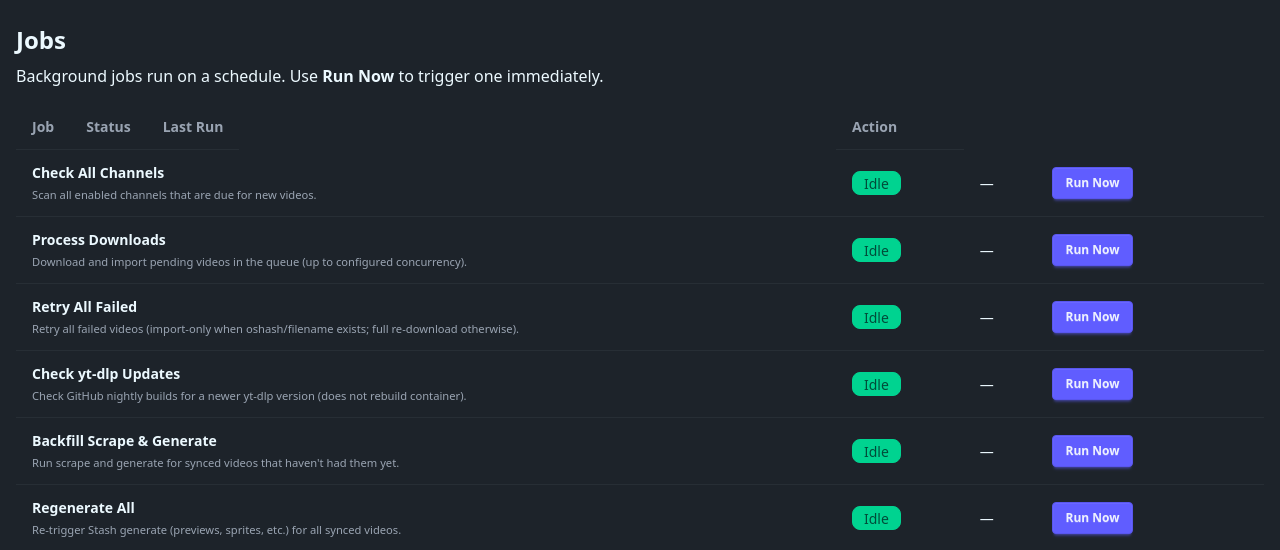
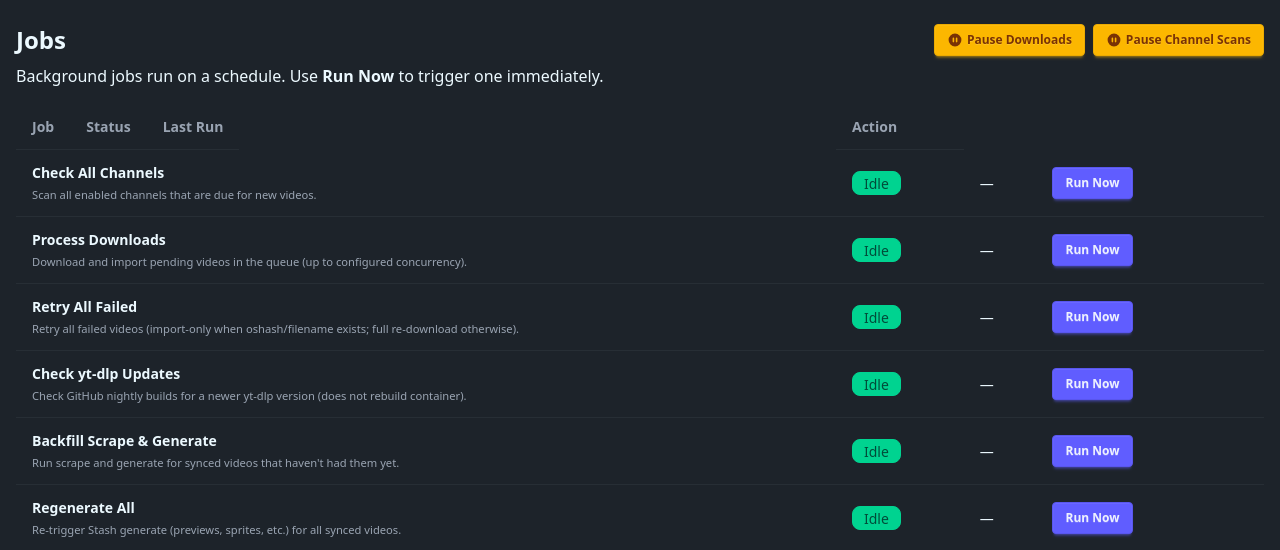
Before and after one commit to ytdl-stash/ytdl-stash, a FastAPI app: page /jobs in a window 1280 px wide. Shown: the part 57-607 px from the top of the page. Run offline with FastAPI, Linux system fonts and the light colour scheme; parts of the project's set-up code (start-up, migrations or seed data) failed here and were passed over.

Commit message:
Add global pause/resume for downloads and channel scans
Hard pause for downloads (cancels active downloads immediately) and
soft pause for channel scans, each with independent toggle buttons.
State persists across restarts via new AppState key-value table.
Global warning banner visible on every page when paused. HTMX event
propagation keeps all UI elements (banner + toggles) in sync.

Also includes: imported-video dedup during channel scan (back-fills
site_video_id when YTDLM imports used title instead of real ID).

Co-authored-by: Cursor <cursoragent@cursor.com>

```diff
--- a/app/main.py
+++ b/app/main.py
@@ -20,6 +20,12 @@ BASE_DIR = Path(__file__).resolve().parent
 templates = Jinja2Templates(directory=str(BASE_DIR / "templates"))
 # Add global function to check if password is set
 templates.env.globals["is_password_set"] = lambda: get_password_hash() is not None
+
+# Add global functions for pause state (visible on every page via base.html banner)
+from app.download_control import download_control as _dc
+
+templates.env.globals["is_downloads_paused"] = _dc.is_downloads_paused
+templates.env.globals["is_channels_paused"] = _dc.is_channels_paused
 
 
 def status_badge_class(status: str | None) -> str:
@@ -53,6 +59,8 @@ async def lifespan(app: FastAPI):
     Path(settings.data_dir).mkdir(parents=True, exist_ok=True)
     Path(settings.download_dir).mkdir(parents=True, exist_ok=True)
     await init_db(settings)
+    from app.download_control import load_pause_state_from_db
+    await load_pause_state_from_db()
     start_scheduler()
     yield
     # === SHUTDOWN ===
--- a/app/routes/jobs.py
+++ b/app/routes/jobs.py
@@ -1,4 +1,4 @@
-"""Job routes: list jobs, get status, trigger manual runs."""
+"""Job routes: list jobs, get status, trigger manual runs, pause/resume controls."""
 
 import logging
 
@@ -9,7 +9,7 @@ from sqlalchemy.ext.asyncio import AsyncSession
 
 from app.database import get_db
 from app.main import templates
-from app.download_control import download_control
+from app.download_control import download_control, persist_pause_state
 from app.models import Video
 from app.scheduler import job_registry, stop_job, trigger_job
 
@@ -23,7 +23,44 @@ async def jobs_page(request: Request):
     jobs = list(job_registry.values())
     return templates.TemplateResponse(
         "jobs/list.html",
-        {"request": request, "jobs": jobs},
+        {
+            "request": request,
+            "jobs": jobs,
+            "downloads_paused": download_control.is_downloads_paused(),
+            "channels_paused": download_control.is_channels_paused(),
+        },
+    )
+
+
+@router.get("/pause-banner")
+async def pause_banner(request: Request):
+    """HTMX partial: global pause banner. Refreshed when pause state changes."""
+    return templates.TemplateResponse(
+        "components/_pause_banner.html",
+        {"request": request},
+    )
+
+
+@router.get("/pause-toggle/{pause_key}")
+async def pause_toggle(pause_key: str, request: Request):
+    """HTMX partial: pause/resume toggle button for a specific key."""
+    if pause_key not in ("downloads", "channels"):
+        raise HTTPException(status_code=404, detail="Unknown pause key")
+
+    labels = {"downloads": "Downloads", "channels": "Channel Scans"}
+    is_paused = (
+        download_control.is_downloads_paused()
+        if pause_key == "downloads"
+        else download_control.is_channels_paused()
+    )
+    return templates.TemplateResponse(
+        "components/_pause_toggle.html",
+        {
+            "request": request,
+            "pause_key": pause_key,
+            "is_paused": is_paused,
+            "label": labels[pause_key],
+        },
     )
 
 
@@ -155,3 +192,111 @@ async def stop(
         f"Job {job_id} stop requested",
         status_code=200,
     )
+
+
+# ---------------------------------------------------------------------------
+# Pause / resume controls
+# ---------------------------------------------------------------------------
+
+
+@router.post("/downloads/pause")
+async def pause_downloads(
+    request: Request,
+    db: AsyncSession = Depends(get_db),
+):
+    """Pause all downloads: cancel active downloads and prevent new ones from starting."""
+    download_control.set_downloads_paused(True)
+    await persist_pause_state("downloads_paused", True)
+
+    # Hard pause: cancel all active downloads
+    active_ids = download_control.get_active_ids()
+    if active_ids:
+        for vid in active_ids:
+            download_control.request_cancel(vid)
+            video = await db.get(Video, vid)
+            if video and video.status in {"downloading", "downloaded", "importing"}:
+                video.status = "cancelling"
+        # get_db dependency auto-commits on success
+        logger.info("Pause downloads: cancelled %d active download(s)", len(active_ids))
+
+    logger.info("Downloads paused")
+
+    if request.headers.get("HX-Request"):
+        resp = templates.TemplateResponse(
+            "components/_pause_toggle.html",
+            {
+                "request": request,
+                "pause_key": "downloads",
+                "is_paused": True,
+                "label": "Downloads",
+            },
+        )
+        resp.headers["HX-Trigger"] = "pauseStateChanged"
+        return resp
+    return HTMLResponse("Downloads paused", status_code=200)
+
+
+@router.post("/downloads/resume")
+async def resume_downloads(request: Request):
+    """Resume downloads: allow the scheduler to pick up pending videos again."""
+    download_control.set_downloads_paused(False)
+    await persist_pause_state("downloads_paused", False)
+    logger.info("Downloads resumed")
+
+    if request.headers.get("HX-Request"):
+        resp = templates.TemplateResponse(
+            "components/_pause_toggle.html",
+            {
+                "request": request,
+                "pause_key": "downloads",
+                "is_paused": False,
+                "label": "Downloads",
+            },
+        )
+        resp.headers["HX-Trigger"] = "pauseStateChanged"
+        return resp
+    return HTMLResponse("Downloads resumed", status_code=200)
+
+
+@router.post("/channels/pause")
+async def pause_channels(request: Request):
+    """Pause channel scanning: prevent the scheduler from checking channels for new videos."""
+    download_control.set_channels_paused(True)
+    await persist_pause_state("channels_paused", True)
+    logger.info("Channel scanning paused")
+
+    if request.headers.get("HX-Request"):
+        resp = templates.TemplateResponse(
+            "components/_pause_toggle.html",
+            {
+                "request": request,
+                "pause_key": "channels",
+                "is_paused": True,
+                "label": "Channel Scans",
+            },
+        )
+        resp.headers["HX-Trigger"] = "pauseStateChanged"
+        return resp
+    return HTMLResponse("Channel scanning paused", status_code=200)
+
+
+@router.post("/channels/resume")
+async def resume_channels(request: Request):
+    """Resume channel scanning: allow the scheduler to check channels again."""
+    download_control.set_channels_paused(False)
+    await persist_pause_state("channels_paused", False)
+    logger.info("Channel scanning resumed")
+
+    if request.headers.get("HX-Request"):
+        resp = templates.TemplateResponse(
+            "components/_pause_toggle.html",
+            {
+                "request": request,
+                "pause_key": "channels",
+                "is_paused": False,
+                "label": "Channel Scans",
+            },
+        )
+        resp.headers["HX-Trigger"] = "pauseStateChanged"
+        return resp
+    return HTMLResponse("Channel scanning resumed", status_code=200)
--- a/app/routes/videos.py
+++ b/app/routes/videos.py
@@ -110,6 +110,7 @@ async def list_videos(
             "selected_channel_id": channel_id_int,
             "selected_status": status_clean,
             "active_videos": active_videos,
+            "downloads_paused": download_control.is_downloads_paused(),
         },
     )
 
--- a/app/templates/base.html
+++ b/app/templates/base.html
@@ -57,6 +57,7 @@
       </div>
     </div>
   </header>
+  {% include "components/_pause_banner.html" %}
   <main class="container mx-auto px-4 py-6">
     {% block content %}{% endblock %}
   </main>
--- /dev/null
+++ b/app/templates/components/_pause_banner.html
@@ -0,0 +1,41 @@
+{# Global pause banner — refreshed via HTMX when pause state changes.
+   The outer div always exists so HTMX can swap it; content is conditional. #}
+<div id="pause-banner"
+     hx-get="/jobs/pause-banner"
+     hx-trigger="pauseStateChanged from:body"
+     hx-swap="outerHTML">
+{% if is_downloads_paused() or is_channels_paused() %}
+  <div class="bg-warning/15 border-b border-warning/30">
+    <div class="container mx-auto px-4 py-2 flex items-center gap-3 flex-wrap text-sm">
+      <svg xmlns="http://www.w3.org/2000/svg" class="h-5 w-5 text-warning shrink-0" viewBox="0 0 20 20" fill="currentColor">
+        <path fill-rule="evenodd" d="M18 10a8 8 0 11-16 0 8 8 0 0116 0zM7 8a1 1 0 012 0v4a1 1 0 11-2 0V8zm5-1a1 1 0 00-1 1v4a1 1 0 102 0V8a1 1 0 00-1-1z" clip-rule="evenodd" />
+      </svg>
+      <span class="font-medium text-warning">
+        {% if is_downloads_paused() and is_channels_paused() %}
+          Downloads &amp; channel scans are paused
+        {% elif is_downloads_paused() %}
+          Downloads are paused
+        {% else %}
+          Channel scans are paused
+        {% endif %}
+      </span>
+      <div class="flex items-center gap-2 ml-auto">
+        {% if is_downloads_paused() %}
+        <button type="button" class="btn btn-xs btn-success"
+                hx-post="/jobs/downloads/resume"
+                hx-swap="none">
+          Resume Downloads
+        </button>
+        {% endif %}
+        {% if is_channels_paused() %}
+        <button type="button" class="btn btn-xs btn-success"
+                hx-post="/jobs/channels/resume"
+                hx-swap="none">
+          Resume Scans
+        </button>
+        {% endif %}
+      </div>
+    </div>
+  </div>
+{% endif %}
+</div>
--- /dev/null
+++ b/app/templates/components/_pause_toggle.html
@@ -0,0 +1,37 @@
+{# Reusable pause/resume toggle button.
+   Context vars:
+     pause_key  – "downloads" or "channels" (used to build the route)
+     is_paused  – bool
+     label      – human-readable label, e.g. "Downloads" or "Channel Scans"
+#}
+<span id="pause-toggle-{{ pause_key }}"
+      hx-get="/jobs/pause-toggle/{{ pause_key }}"
+      hx-trigger="pauseStateChanged from:body"
+      hx-swap="outerHTML">
+{% if is_paused %}
+  <button type="button"
+          class="btn btn-sm btn-success gap-1 tooltip tooltip-bottom"
+          data-tip="Resume {{ label|lower }}"
+          hx-post="/jobs/{{ pause_key }}/resume"
+          hx-target="#pause-toggle-{{ pause_key }}"
+          hx-swap="outerHTML">
+    <svg xmlns="http://www.w3.org/2000/svg" class="h-4 w-4" viewBox="0 0 20 20" fill="currentColor">
+      <path fill-rule="evenodd" d="M10 18a8 8 0 100-16 8 8 0 000 16zM9.555 7.168A1 1 0 008 8v4a1 1 0 001.555.832l3-2a1 1 0 000-1.664l-3-2z" clip-rule="evenodd" />
+    </svg>
+    Resume {{ label }}
+  </button>
+{% else %}
+  <button type="button"
+          class="btn btn-sm btn-warning gap-1 tooltip tooltip-bottom"
+          data-tip="Pause {{ label|lower }}{% if pause_key == 'downloads' %} — active downloads will be cancelled{% endif %}"
+          hx-post="/jobs/{{ pause_key }}/pause"
+          hx-target="#pause-toggle-{{ pause_key }}"
+          hx-swap="outerHTML"
+          {% if pause_key == 'downloads' %}hx-confirm="Pause all downloads? Active downloads will be cancelled."{% endif %}>
+    <svg xmlns="http://www.w3.org/2000/svg" class="h-4 w-4" viewBox="0 0 20 20" fill="currentColor">
+      <path fill-rule="evenodd" d="M18 10a8 8 0 11-16 0 8 8 0 0116 0zM7 8a1 1 0 012 0v4a1 1 0 11-2 0V8zm5-1a1 1 0 00-1 1v4a1 1 0 102 0V8a1 1 0 00-1-1z" clip-rule="evenodd" />
+    </svg>
+    Pause {{ label }}
+  </button>
+{% endif %}
+</span>
--- a/app/templates/jobs/list.html
+++ b/app/templates/jobs/list.html
@@ -1,7 +1,17 @@
 {% extends "base.html" %}
 {% block title %}Jobs — ytdl-stash{% endblock %}
 {% block content %}
-<h1 class="text-2xl font-bold mb-2">Jobs</h1>
+<div class="flex items-center justify-between flex-wrap gap-2 mb-2">
+  <h1 class="text-2xl font-bold m-0">Jobs</h1>
+  <div class="flex items-center gap-2 flex-wrap">
+    {% with pause_key="downloads", is_paused=downloads_paused, label="Downloads" %}
+      {% include "components/_pause_toggle.html" %}
+    {% endwith %}
+    {% with pause_key="channels", is_paused=channels_paused, label="Channel Scans" %}
+      {% include "components/_pause_toggle.html" %}
+    {% endwith %}
+  </div>
+</div>
 <p class="mb-4">Background jobs run on a schedule. Use <strong>Run Now</strong> to trigger one immediately.</p>
 
 <div class="overflow-x-auto">
--- a/app/templates/videos/list.html
+++ b/app/templates/videos/list.html
@@ -3,6 +3,10 @@
 {% block content %}
 <div class="flex items-center justify-between flex-wrap gap-2 mb-4">
   <h1 class="text-2xl font-bold m-0">Videos</h1>
+  <div class="flex items-center gap-2 flex-wrap">
+    {% with pause_key="downloads", is_paused=downloads_paused, label="Downloads" %}
+      {% include "components/_pause_toggle.html" %}
+    {% endwith %}
     <span id="job-inline-retry_all_failed">
       <button type="button" class="btn btn-sm btn-secondary tooltip tooltip-bottom" data-tip="Retry all failed videos (import-only when possible; full re-download otherwise)"
               hx-post="/jobs/retry_all_failed/trigger"
@@ -12,6 +16,7 @@
         Retry All Failed
       </button>
     </span>
+  </div>
 </div>
 {% from "components/_macros.html" import collapse %}
 {% call collapse("Active downloads", open=true) %}
```
Also changed, not shown: app/download_control.py (+108 -2 lines), app/models.py (+12 -0 lines), app/pipeline.py (+56 -8 lines), app/scheduler.py (+12 -0 lines), docs/journal/2026-02-10-fix-imported-video-redownload.md (added, +36 -0 lines), docs/journal/2026-02-10-global-pause-downloads-channels.md (added, +49 -0 lines), docs/architecture/README.md. Lines whose indentation alone changed are shown as unchanged.
